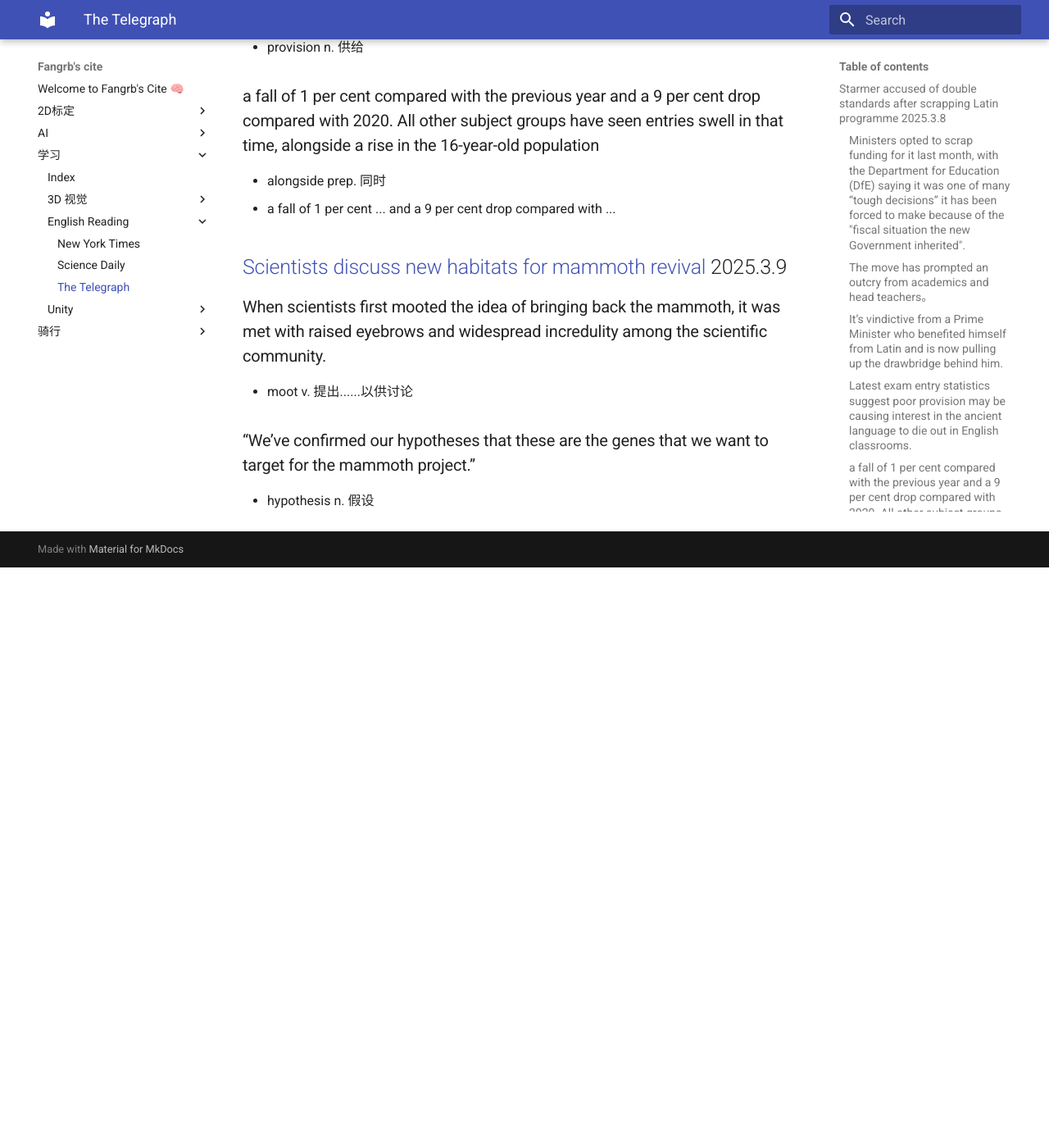
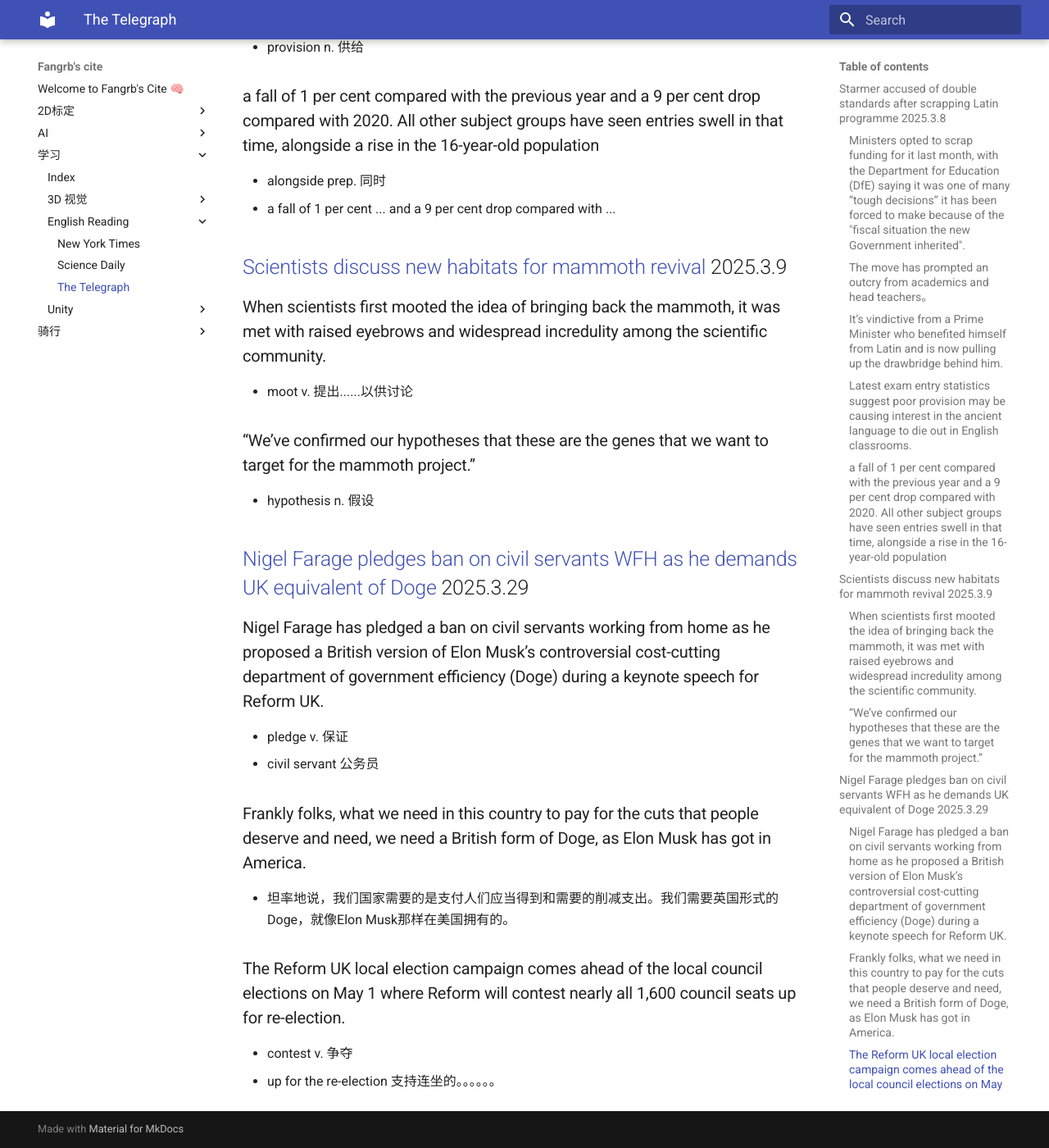
Before and after one commit to DaleBruise/DaleBruise.github.io, an MkDocs documentation site: the page built from docs/学习/English Reading/The_Telegraph.md, in a window 1280 px wide and 1400 px high, scrolled down 864 px. Shown: the whole window at 82% size. Built offline with MkDocs 1.6.1 and Material for MkDocs 9.7.7, drawn with Linux system fonts in a browser that asks for light colours; before the commit the page ends 1556 px from its top, so only the background shows below that.

Commit message:
Update The_Telegraph.md

```diff
--- a/docs/学习/English Reading/The_Telegraph.md
+++ b/docs/学习/English Reading/The_Telegraph.md
@@ -38,3 +38,20 @@
 ### “We’ve confirmed our hypotheses that these are the genes that we want to target for the mammoth project.”
 
 - hypothesis n. 假设
+
+
+## [Nigel Farage pledges ban on civil servants WFH as he demands UK equivalent of Doge](https://www.telegraph.co.uk/politics/2025/03/29/nigel-farage-ban-civil-servants-wfh-uk-doge/) 2025.3.29
+
+### Nigel Farage has pledged a ban on civil servants working from home as he proposed a British version of Elon Musk’s controversial cost-cutting department of government efficiency (Doge) during a keynote speech for Reform UK.
+
+- pledge v. 保证
+- civil servant 公务员
+
+### Frankly folks, what we need in this country to pay for the cuts that people deserve and need, we need a British form of Doge, as Elon Musk has got in America.
+
+- 坦率地说，我们国家需要的是支付人们应当得到和需要的削减支出。我们需要英国形式的Doge，就像Elon Musk那样在美国拥有的。
+
+### The Reform UK local election campaign comes ahead of the local council elections on May 1 where Reform will contest nearly all 1,600 council seats up for re-election.
+
+- contest v. 争夺
+- up for the re-election 支持连坐的。。。。。。
```
